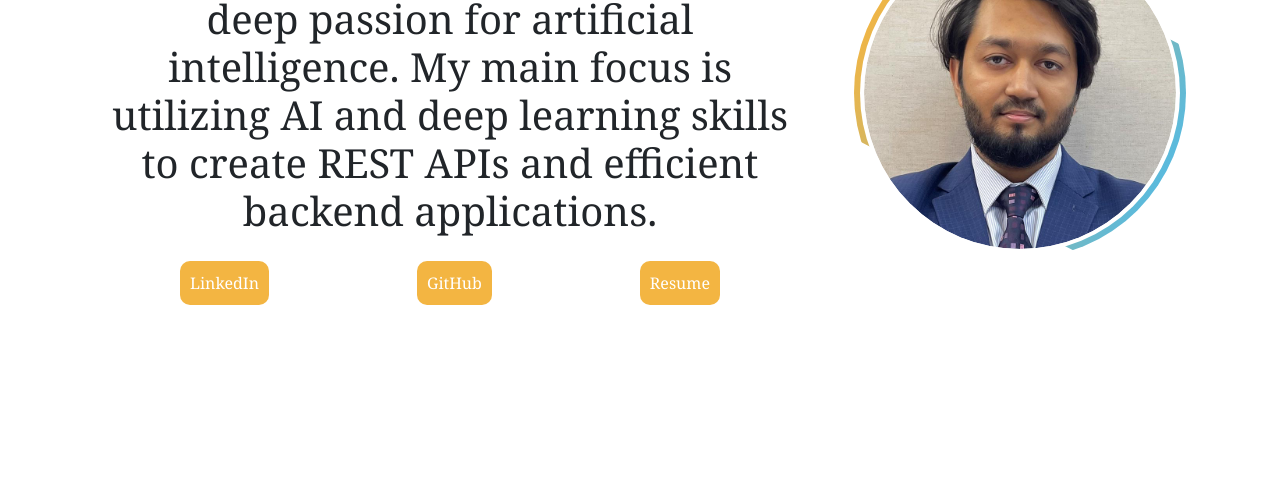
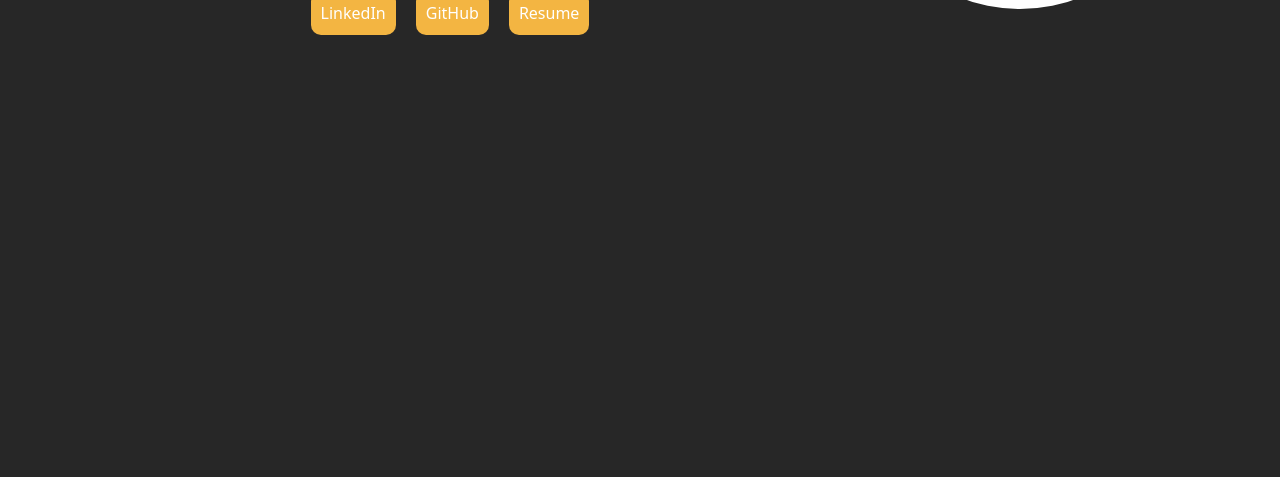
Before and after one commit to enansaif/django-portfolio, a Django app: page / in a window 1280 px wide. Shown: the part 323-800 px from the top of the page. Run offline with Django 4.2, Linux system fonts and the light colour scheme.

Commit message:
making portfolio a single page web app

```diff
--- a/portfolio/static/portfolio/css/main.css
+++ b/portfolio/static/portfolio/css/main.css
@@ -6,9 +6,8 @@
 }
 
 body {
-    -ms-overflow-style: none;
-    scrollbar-width: none;
-    overflow-y: scroll;
+    background-color: #272727;
+    color:white;
 }
 
 body::-webkit-scrollbar {
--- a/portfolio/templates/portfolio/base.html
+++ b/portfolio/templates/portfolio/base.html
@@ -5,7 +5,7 @@
         <meta charset="UTF-8">
         <meta http-equiv="X-UA-Compatible" content="IE=edge">
         <meta name="viewport" content="width=device-width, initial-scale=1.0">
-        {% block title %}<title>Index</title>{% endblock %}
+        <title>Saife Shuhaib Md.</title>
         <link href="https://cdn.jsdelivr.net/npm/bootstrap@5.3.0/dist/css/bootstrap.min.css"
               rel="stylesheet"
               integrity="sha384-9ndCyUaIbzAi2FUVXJi0CjmCapSmO7SnpJef0486qhLnuZ2cdeRhO02iuK6FUUVM"
@@ -18,51 +18,19 @@
               type="image/png"
               href="{% static 'portfolio/img/favicon.ico' %}" />
     </head>
-    <body style="font-family: Georgia, serif;">
-        <!--Navbar section-->
+    <body>
+        <!--Landing section-->
         <div class="container">
-            <nav class="navbar navbar-expand-md navbar-light">
-                <a href="{% url 'portfolio:base' %}" class="navbar-brand">rect1fy</a>
-                <button class="navbar-toggler"
-                        type="button"
-                        data-bs-toggle="collapse"
-                        data-bs-target="#toggleMobileMenu"
-                        aria-controls="toggleMobileMenu"
-                        aria-expanded="false"
-                        aria-label="Toggle navigation">
-                    <span class="navbar-toggler-icon"></span>
-                </button>
-                <div class="collapse navbar-collapse" id="toggleMobileMenu">
-                    <ul class="navbar-nav text-center ms-auto">
-                        <li>
-                            <a href="{% url 'portfolio:base' %}" class="nav-link">&ltindex&gt</a>
-                        </li>
-                        <li>
-                            <a href="{% url 'portfolio:about' %}" class="nav-link">&ltabout&gt</a>
-                        </li>
-                        <li>
-                            <a href="{% url 'portfolio:projects' %}" class="nav-link">&ltprojects&gt</a>
-                        </li>
-                        <li>
-                            <a href="{% url 'portfolio:contact' %}" class="nav-link">&ltcontact&gt</a>
-                        </li>
-                    </ul>
-                </div>
-            </nav>
-        </div>
-        {% block content %}
-            <!--Landing section-->
-            <div class="container fade-in">
-                <div class="row" style="height: 90vh;">
+            <div class="row">
                 <div class="col-md-8">
                     <div class="container h-100 d-flex flex-column justify-content-center align-items-center">
                         <p class="display-6 text-center">
-                                I am <span class="display-3">Saife Shuhaib Md</span>. a Backend Software Engineer
+                            I am <b>Saife Shuhaib Md.</b> a Backend Software Engineer
                             with a deep passion for artificial intelligence. My main focus is utilizing
                             AI and deep learning skills to create REST APIs and efficient backend
                             applications.
                         </p>
-                            <div class="container d-flex justify-content-around">
+                        <div class="container d-flex justify-content-center">
                             <a class="social-btn" href="https://www.linkedin.com/in/enansaif/">LinkedIn</a>
                             <a class="social-btn" href="https://github.com/enansaif">GitHub</a>
                             <a class="social-btn" href="{% static 'portfolio/pdf/resume.pdf' %}">Resume</a>
@@ -70,7 +38,7 @@
                     </div>
                 </div>
                 <div class="col">
-                        <div class="container h-100 d-flex justify-content-center align-items-start align-items-md-center">
+                    <div class="container d-flex justify-content-center align-items-start align-items-md-center">
                         <!--  -->
                         <div class="frame">
                             <div class="content">
@@ -84,9 +52,5 @@
                 </div>
             </div>
         </div>
-        {% endblock %}
-        <script src="https://cdn.jsdelivr.net/npm/bootstrap@5.3.0/dist/js/bootstrap.bundle.min.js"
-                integrity="sha384-geWF76RCwLtnZ8qwWowPQNguL3RmwHVBC9FhGdlKrxdiJJigb/j/68SIy3Te4Bkz"
-                crossorigin="anonymous"></script>
     </body>
 </html>
```
Also changed, not shown: portfolio/static/portfolio/img/profile_image.jpg (deleted). Lines whose indentation alone changed are shown as unchanged.
